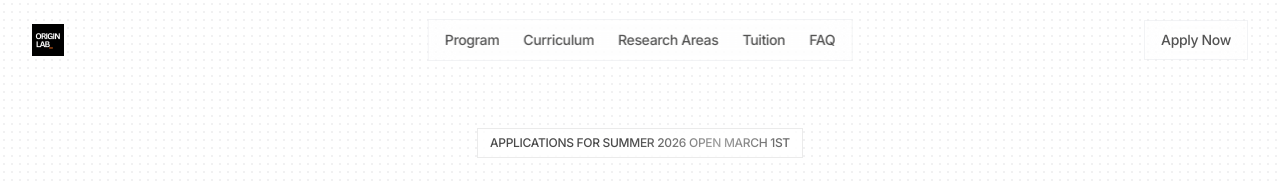
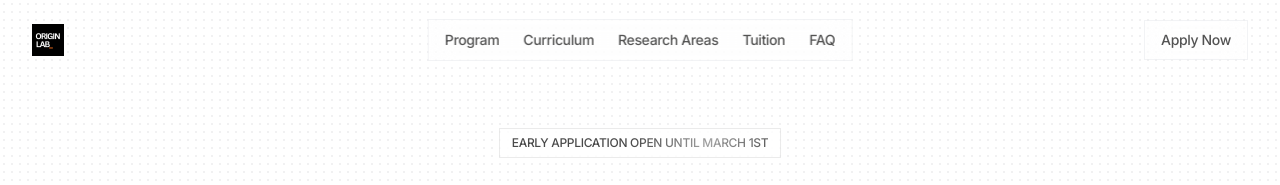
Before and after one commit to Aadvait-Hirde/origin-lab, a Next.js app: page / in a window 1280 px wide. Shown: the top 185 px of the page. Built offline with nearby package versions, Linux system fonts and the light colour scheme.

Commit message:
feat: applications added

```diff
--- a/components/landing/hero.tsx
+++ b/components/landing/hero.tsx
@@ -39,7 +39,7 @@ export function Hero() {
                 }}
               >
                 <ShinyText
-                  text="Applications for Summer 2026 Open March 1st"
+                  text="Early Application Open Until March 1st"
                   className="text-xs font-medium tracking-tight uppercase whitespace-nowrap"
                   color="#4a4a4a"
                   shineColor="#a1a1a1"
@@ -79,6 +79,7 @@ export function Hero() {
               <Button
                 size="lg"
                 className="rounded-none px-8 h-12 text-base font-medium shadow-sm transition-all hover:scale-105 active:scale-95 duration-300 tracking-tighter"
+                onClick={() => window.open("https://airtable.com/applefttOQAtaZ7wa/paggfdS3QhArLUQxt/form", "_blank")}
               >
                 Apply for Summer 2026
                 <ArrowRightIcon className="ml-2 w-4 h-4" />
```
